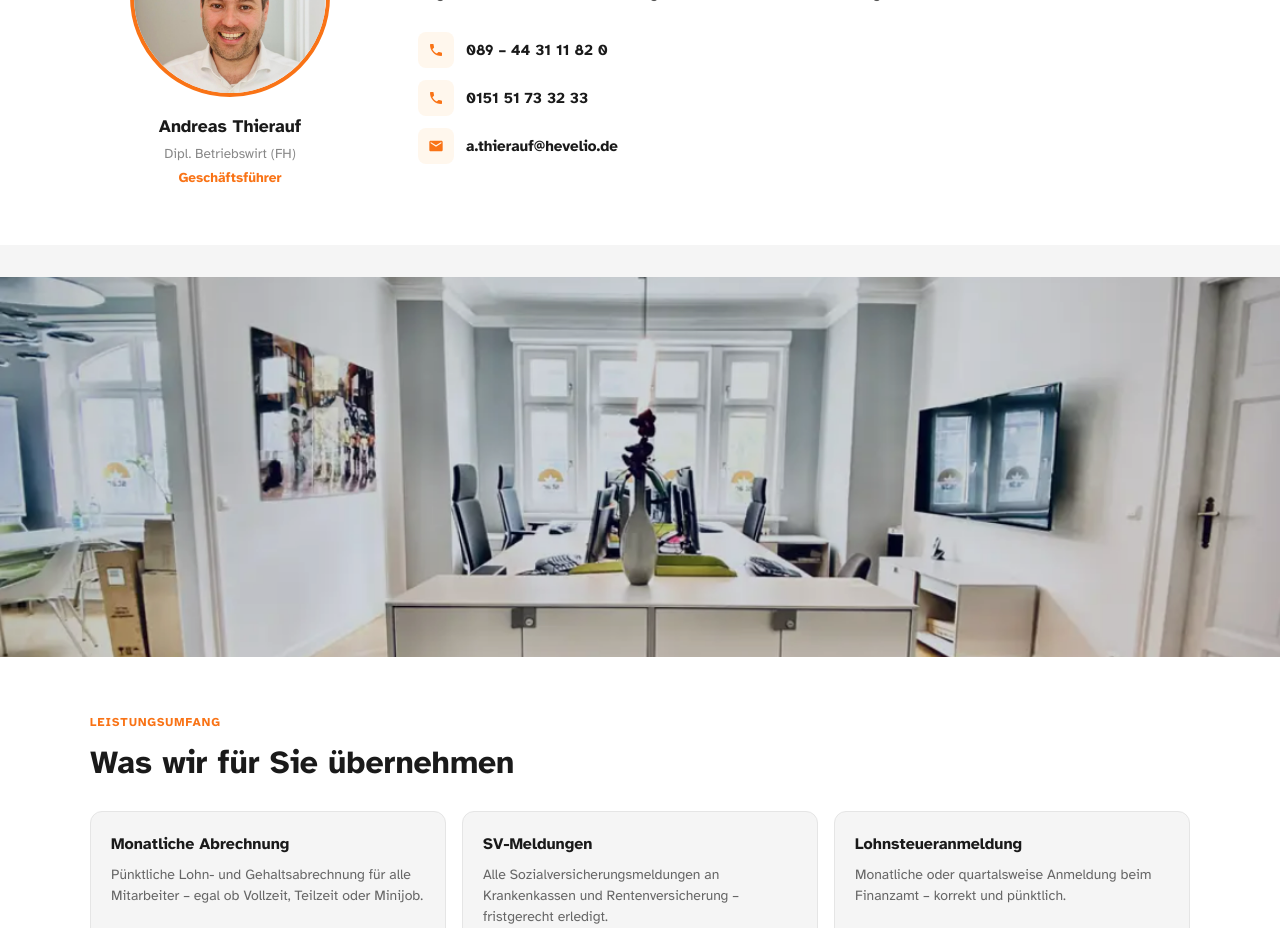
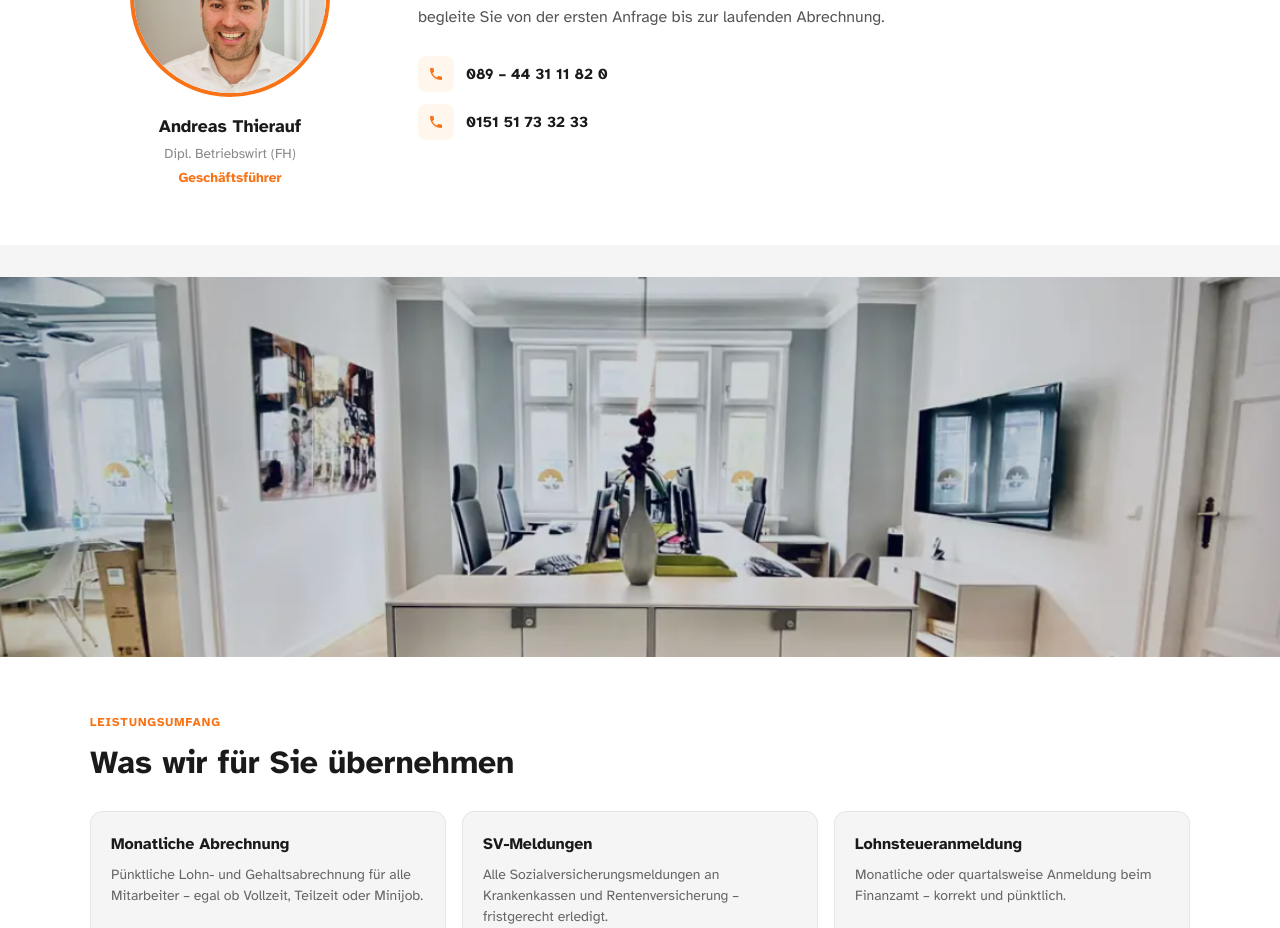
Before and after one commit to 089-andreas/l0hn-de, a Next.js app: page /lohnabrechnung-muenchen in a window 1280 px wide. Shown: the part 1440-2368 px from the top of the page. Built offline with nearby package versions, Linux system fonts and the light colour scheme.

Commit message:
E-Mail Adressen aktualisiert

```diff
--- a/app/datenschutz/page.tsx
+++ b/app/datenschutz/page.tsx
@@ -18,7 +18,7 @@ export default function Datenschutz() {
           {[
             {
               titel: '1. Verantwortlicher',
-              text: `Verantwortlicher im Sinne der Datenschutz-Grundverordnung (DSGVO) ist:\n\nHevelio Personal GmbH\nJahnplatz 4, 82166 Gräfelfing\nTelefon: 089 – 44 31 11 82 0\nE-Mail: a.thierauf@hevelio.de\nGeschäftsführer: Andreas Thierauf, Dipl. Betriebswirt (FH)`
+              text: `Verantwortlicher im Sinne der Datenschutz-Grundverordnung (DSGVO) ist:\n\nHevelio Personal GmbH\nJahnplatz 4, 82166 Gräfelfing\nTelefon: 089 – 44 31 11 82 0\nE-Mail: info@l0hn.de\nGeschäftsführer: Andreas Thierauf, Dipl. Betriebswirt (FH)`
             },
             {
               titel: '2. Erhebung und Speicherung personenbezogener Daten',
--- a/app/impressum/page.tsx
+++ b/app/impressum/page.tsx
@@ -47,7 +47,7 @@ export default function Impressum() {
             <p style={{ lineHeight: 1.8, color: '#444' }}>
                             Telefon: 089 44 31 11 82 0<br />
 
-              E-Mail: <a href="mailto:a.thierauf@hevelio.de" style={{ color: '#F97316', textDecoration: 'none' }}>a.thierauf@hevelio.de</a>
+              E-Mail: <a href="mailto:info@l0hn.de" style={{ color: '#F97316', textDecoration: 'none' }}>info@l0hn.de</a>
             </p>
           </div>
 
--- a/app/lohnabrechnung-muenchen/page.tsx
+++ b/app/lohnabrechnung-muenchen/page.tsx
@@ -112,12 +112,7 @@ export default function LohnbuchhaltungMuenchen() {
                     <svg width="16" height="16" viewBox="0 0 24 24" fill="#F97316"><path d="M6.6 10.8c1.4 2.8 3.8 5.1 6.6 6.6l2.2-2.2c.3-.3.7-.4 1-.2 1.1.4 2.3.6 3.6.6.6 0 1 .4 1 1V20c0 .6-.4 1-1 1-9.4 0-17-7.6-17-17 0-.6.4-1 1-1h3.5c.6 0 1 .4 1 1 0 1.3.2 2.5.6 3.6.1.3 0 .7-.2 1L6.6 10.8z"/></svg>
                   </div>
                   0151 51 73 32 33
-                </a>
-                <a href="mailto:a.thierauf@hevelio.de" style={{ display: 'flex', alignItems: 'center', gap: '0.75rem', color: '#1a1a1a', textDecoration: 'none', fontSize: '0.95rem', fontWeight: 700 }}>
-                  <div style={{ width: '36px', height: '36px', background: '#FFF7ED', borderRadius: '8px', display: 'flex', alignItems: 'center', justifyContent: 'center', flexShrink: 0 }}>
-                    <svg width="16" height="16" viewBox="0 0 24 24" fill="#F97316"><path d="M20 4H4c-1.1 0-2 .9-2 2v12c0 1.1.9 2 2 2h16c1.1 0 2-.9 2-2V6c0-1.1-.9-2-2-2zm0 4l-8 5-8-5V6l8 5 8-5v2z"/></svg>
-                  </div>
-                  a.thierauf@hevelio.de
+
                 </a>
               </div>
             </div>
```
